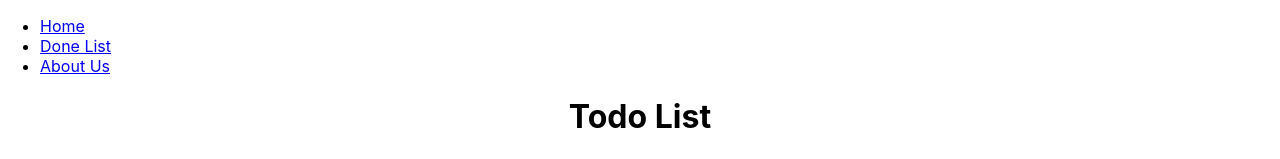
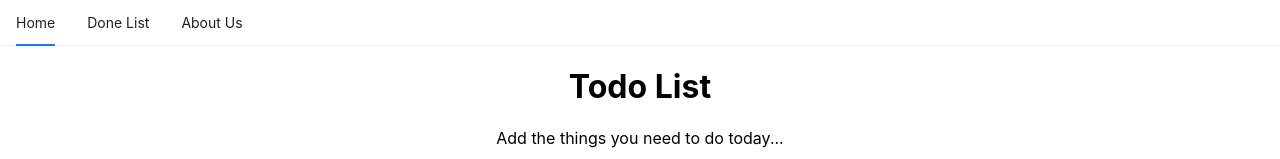
Before and after one commit to lauda2/day10-react-todolist-starter, a React (Create React App) app: page / in a window 1280 px wide. Shown: the top 159 px of the page. Built offline with nearby package versions, Linux system fonts and the light colour scheme; no server answers.

Commit message:
feat: add edit with antd modal

```diff
--- a/package.json
+++ b/package.json
@@ -7,6 +7,7 @@
     "@testing-library/jest-dom": "^6.8.0",
     "@testing-library/react": "^16.3.0",
     "@testing-library/user-event": "^13.5.0",
+    "antd": "^5.27.3",
     "axios": "^1.12.2",
     "react": "^19.1.1",
     "react-dom": "^19.1.1",
--- a/src/components/TodoItem.jsx
+++ b/src/components/TodoItem.jsx
@@ -1,16 +1,20 @@
-import { useContext } from "react";
+import { useContext, useState } from "react";
 import TodoContext from "../contexts/TodoContext";
 import { useNavigate } from "react-router";
 import { useTodoService } from "../useTodoService";
+import { Button } from 'antd';
+import { EditOutlined } from '@ant-design/icons';
+import TodoModal from "./TodoModal";
 
 function ToDoItem(props) {
     const { dispatch } = useContext(TodoContext);
     const navigate = useNavigate();
     const { updateTodo, deleteTodo } = useTodoService();
+    const [isModalOpen, setIsModalOpen] = useState(false);
 
     function makeAsDone() {
         updateTodo({ ...props.todo, done: !props.todo.done }).then(todo => {
-            dispatch({ type: "TOGGLE_TODO", payload: todo });
+            dispatch({ type: "UPDATE_TODO", payload: todo });
         });
     }
 
@@ -20,14 +24,19 @@ function ToDoItem(props) {
         });
     }
 
+    function handleEdit() {
+        setIsModalOpen(true);
+    }
 
-    return <div className="todo-row"><div className="todo-item">
+
+    return <><TodoModal todo={props.todo} isOpen={isModalOpen} onClose={() => setIsModalOpen(false)} /><div className="todo-row"><div className="todo-item">
         <span className={props.todo.done ? "done" : ""} onClick={makeAsDone}>{props.todo.text}</span>
+        <Button style={{ float: "right" }} type="text" shape="circle" icon={<EditOutlined />} onClick={handleEdit} />
     </div>
         <button className="remove-button" onClick={handleDelete}>X</button>
         <button className="detail-button" onClick={() => {
             navigate(`/todos/${props.todo.id}`);
-        }}>detail</button><br /></div>;
+        }}>detail</button><br /></div></>;
 }
 
 export default ToDoItem;
--- /dev/null
+++ b/src/components/TodoModal.jsx
@@ -0,0 +1,28 @@
+import { useContext, useState } from 'react';
+import { Modal, Input } from 'antd';
+import { api } from '../api/mockApi';
+import TodoContext from '../contexts/TodoContext';
+
+function TodoModal(props) {
+    const { TextArea } = Input;
+    const [text, setText] = useState(props.todo ? props.todo.text : '');
+    const {dispatch} = useContext(TodoContext);
+
+    function handleChange(e) {
+        setText(e.target.value);
+    }
+
+    function handleOk() {
+        api.put(`/todos/${props.todo.id}`, { ...props.todo, text: text })
+        .then(response => {
+            dispatch({ type: "UPDATE_TODO", payload: response.data });
+        });
+        props.onClose();
+    }
+
+    return <Modal title="Edit Todo" open={props.isOpen} onOk={handleOk} onCancel={props.onClose}>
+        <TextArea value={text} onChange={handleChange} />
+    </Modal>;
+}
+
+export default TodoModal;
--- a/src/layouts/DefaultLayout.jsx
+++ b/src/layouts/DefaultLayout.jsx
@@ -1,23 +1,20 @@
 import { NavLink, Outlet } from "react-router";
+import { Menu } from 'antd';
 
 function DefaultLayout() {
   return (
     <div>
-      <header>
-        <nav>
-          <ul>
-            <li>
-              <NavLink to="/">Home</NavLink>
-            </li>
-            <li>
-              <NavLink to="/done">Done List</NavLink>
-            </li>
-            <li>
-              <NavLink to="/about">About Us</NavLink>
-            </li>
-          </ul>
-        </nav>
-      </header>
+      <Menu mode="horizontal">
+        <Menu.Item key="home">
+          <NavLink to="/">Home</NavLink>
+        </Menu.Item>
+        <Menu.Item key="done">
+          <NavLink to="/done">Done List</NavLink>
+        </Menu.Item>
+        <Menu.Item key="about">
+          <NavLink to="/about">About Us</NavLink>
+        </Menu.Item>
+      </Menu>
       <main>
         <Outlet />
       </main>
--- a/src/reducers/TodoReducer.js
+++ b/src/reducers/TodoReducer.js
@@ -1,6 +1,6 @@
 function TodoReducer(state, action) {
     switch (action.type) {
-        case "TOGGLE_TODO":
+        case "UPDATE_TODO":
             return state.map(item => item.id === action.payload.id ? action.payload : item);
         case "ADD_TODO":
             return [...state, action.payload];
```
Also changed, not shown: 1 other file (tests, documents, lock files or other folders).
